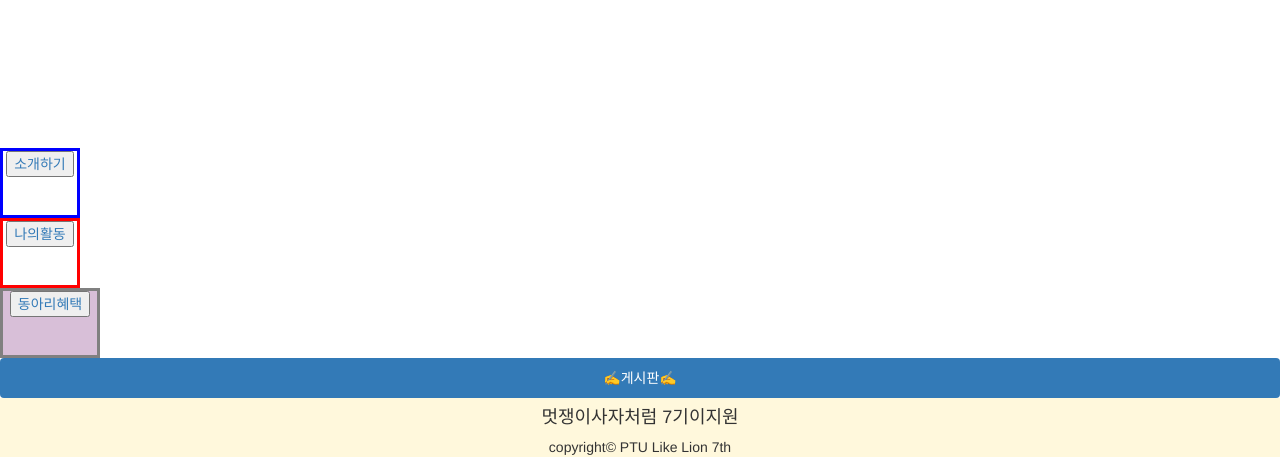
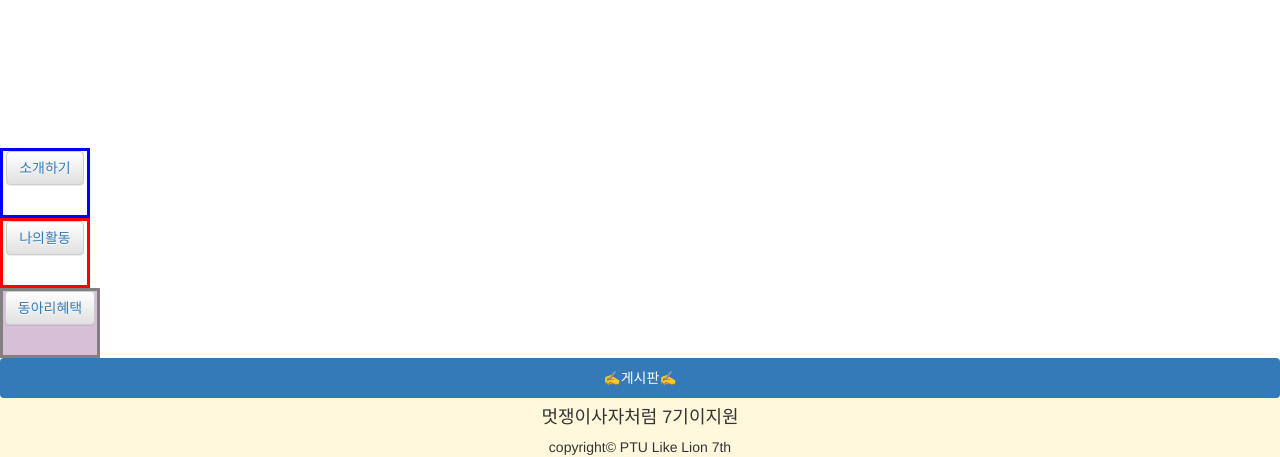
Before and after one commit to gbwlxhd97/Web, a plain HTML site: page index.html in a window 1280 px wide. Shown: the part 439-896 px from the top of the page. Drawn offline with nearby package versions, Linux system fonts and the light colour scheme.

Commit message:
Update index.html
2020 06 22 찐최종

```diff
--- a/index.html
+++ b/index.html
@@ -7,7 +7,6 @@
   src="https://code.jquery.com/jquery-3.5.1.js"
   integrity="sha256-QWo7LDvxbWT2tbbQ97B53yJnYU3WhH/C8ycbRAkjPDc="
   crossorigin="anonymous">
-
 
     </script>
   <!-- 합쳐지고 최소화된 최신 CSS -->
@@ -49,7 +48,7 @@
 
         .div1 {
           transition-timing-function: linear;
-          width: 80px; height: 70px;
+          width: 90px; height: 70px;
           background-color: white;
           color: yellow;
           border: 3px solid blue;
@@ -58,7 +57,7 @@
         }
         .div2 {
           transition-timing-function: ease;
-          width: 80px; height: 70px;
+          width: 90px; height: 70px;
           background-color: white;
           color: yellow;
           border: 3px solid red;
@@ -73,7 +72,7 @@
           border: 3px solid gray;
           transition: width 8s;
         }
-        .div1:hover {width: 400px;}
+        .div1:hover {width: 400px; background-color: coral;}
         .div2:hover {width: 400px;}
         .div3:hover {width: 400px;}
 
@@ -114,9 +113,9 @@
     <br>
     <br>
     <br>
-<div class="div1" style="top: 100px;"><button type="button"><a href="intro.html">소개하기</a></button></div>
-<div class="div2" style="top: 150px;"><button type="button"><a href="나의활동과이야기.html">나의활동</a></button></div>
-<div class="div3" style="top: 350px;"><button type="button"><a href="동아리혜택.html">동아리혜택</a></button></div>
+<div class="div1" style="top: 100px;"><button type="button" class="btn btn-default"><a href="intro.html">소개하기</a></button></div>
+<div class="div2" style="top: 150px;"><button type="button" class="btn btn-default"><a href="나의활동과이야기.html">나의활동</a></button></div>
+<div class="div3" style="top: 350px;"><button type="button" class="btn btn-default"><a href="동아리혜택.html">동아리혜택</a></button></div>
 
   <ul class="nav nav-pills nav-stacked">
     <li role="presentation" class="active"><a href="http://gbwlxhd97.dothome.co.kr/g55/bbs/board.php?bo_table=free" target="_blank">✍게시판✍</a></li>
```
